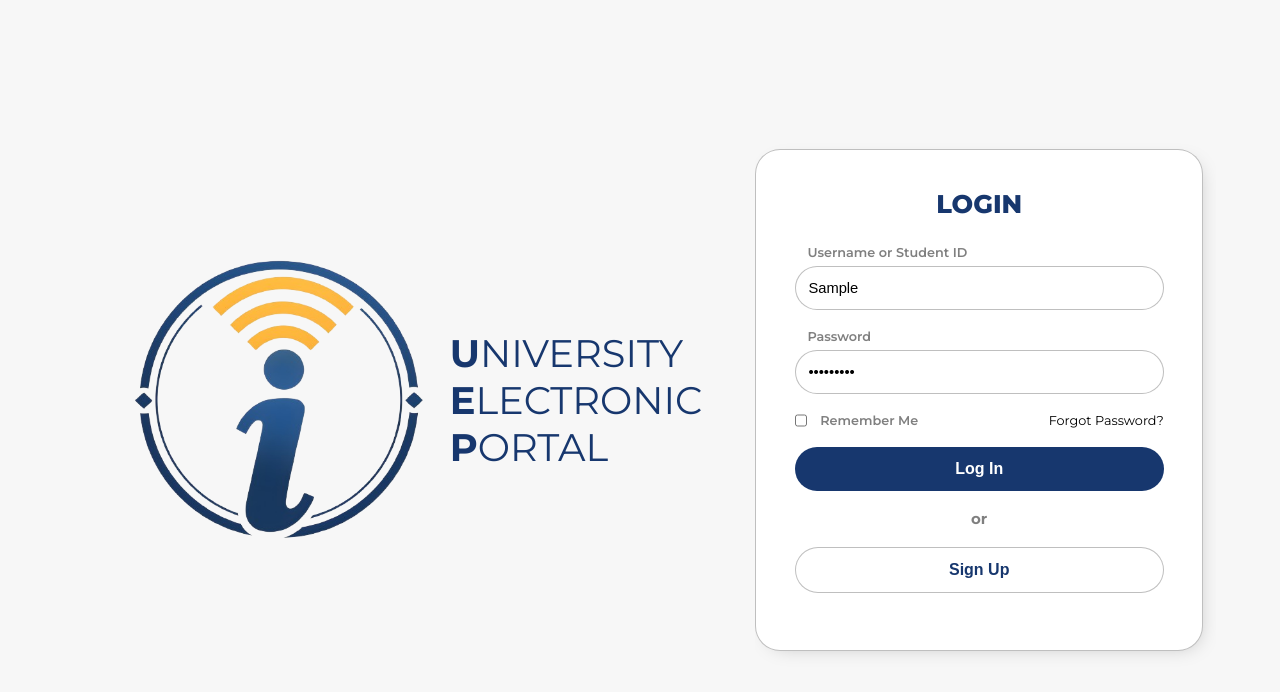
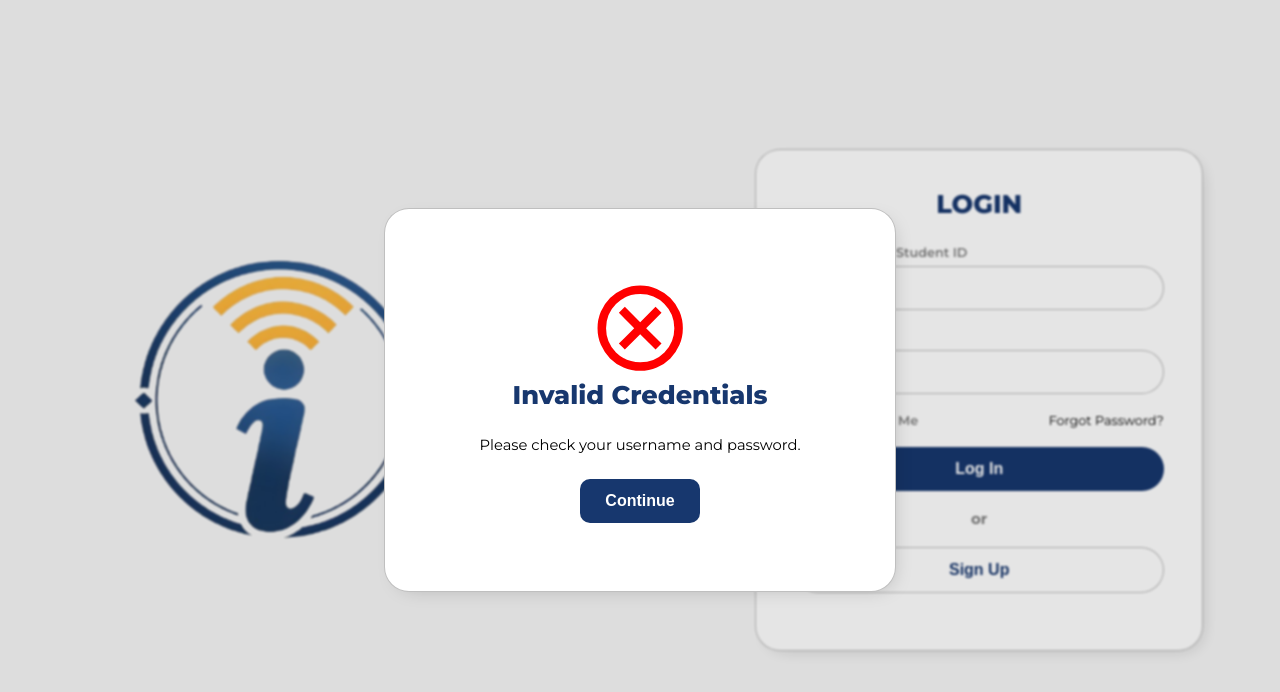
Before and after one commit to julesssssssswrld/iUEP, a plain HTML site: page login.html in a window 1280 px wide. Both pictures are taken after typing "Sample", "Sample123" into the empty fields and a click on the button "Log In". Drawn offline with Linux system fonts and the light colour scheme.

Commit message:
Implement custom login error popover UI and replace alert with its display on invalid login.

```diff
--- a/auth.js
+++ b/auth.js
@@ -54,10 +54,9 @@ function handleLogin(event) {
             localStorage.removeItem('iUEP_remembered_user');
         }
 
-        alert(`Login Successful! Welcome, ${userFound.first_name}.`);
         window.location.href = (userFound.role === 'student') ? 'index.html' : 'admin.html';
     } else {
-        alert("Invalid credentials. Please check your Username/ID and Password.");
+        document.getElementById('login-error-popover').showPopover();
     }
 }
 
--- a/login.html
+++ b/login.html
@@ -68,6 +68,21 @@
             </div>
         </div>
     </div>
+
+    <div class="login-error-popup" id="login-error-popover" popover="manual">
+        <div id="login-error-styling">
+            <svg xmlns="http://www.w3.org/2000/svg" height="24px" viewBox="0 -960 960 960" width="24px" fill="#e3e3e3">
+                <path
+                    d="m336-280 144-144 144 144 56-56-144-144 144-144-56-56-144 144-144-144-56 56 144 144-144 144 56 56ZM480-80q-83 0-156-31.5T197-197q-54-54-85.5-127T80-480q0-83 31.5-156T197-763q54-54 127-85.5T480-880q83 0 156 31.5T763-763q54 54 85.5 127T880-480q0 83-31.5 156T763-197q-54 54-127 85.5T480-80Zm0-80q134 0 227-93t93-227q0-134-93-227t-227-93q-134 0-227 93t-93 227q0 134 93 227t227 93Zm0-320Z" />
+            </svg>
+            <h1>Invalid Credentials</h1>
+            <p>Please check your username and password.</p>
+        </div>
+        <button onclick="document.getElementById('login-error-popover').hidePopover()">
+            Continue
+        </button>
+    </div>
+
     <script src="users-db.js"></script>
     <script src="utils.js"></script>
     <script src="auth.js"></script>
--- a/losignin.css
+++ b/losignin.css
@@ -43,7 +43,8 @@ a {
 
 /*Login Styling*/
 
-#left, #right {
+#left,
+#right {
     height: 100%;
     align-items: center;
 }
@@ -169,3 +170,59 @@ button {
 h3 {
     text-align: center;
 }
+
+/*Login Error Popup*/
+
+.login-error-popup {
+    width: 40rem;
+    height: 30rem;
+    background-color: white;
+    border-radius: var(--default-radius);
+    border: var(--default-border);
+    box-shadow: var(--default-shadow);
+    align-items: center;
+    justify-content: center;
+    gap: 2rem;
+    flex-direction: column;
+    inset: 0;
+    margin: auto;
+    display: none;
+}
+
+.login-error-popup:popover-open {
+    display: flex;
+}
+
+.login-error-popup::backdrop {
+    background-color: rgba(0, 0, 0, 0.1);
+    backdrop-filter: blur(1px);
+}
+
+.login-error-popup svg {
+    height: 8rem;
+    width: 8rem;
+    fill: red;
+}
+
+#login-error-styling {
+    flex-direction: column;
+    align-items: center;
+}
+
+#login-error-styling p {
+    font-size: 1.15rem;
+}
+
+.login-error-popup button {
+    width: fit-content;
+    padding: 1rem 2rem;
+    border-radius: 10px;
+    background-color: var(--uep-blue);
+    color: white;
+    font-weight: 600;
+}
+
+.login-error-popup button:hover {
+    background-color: color-mix(in srgb, #1737da 75%, white);
+    color: white;
+}
```
Also changed, not shown: about.html (+2 -2 lines), style.css (+6 -3 lines).
